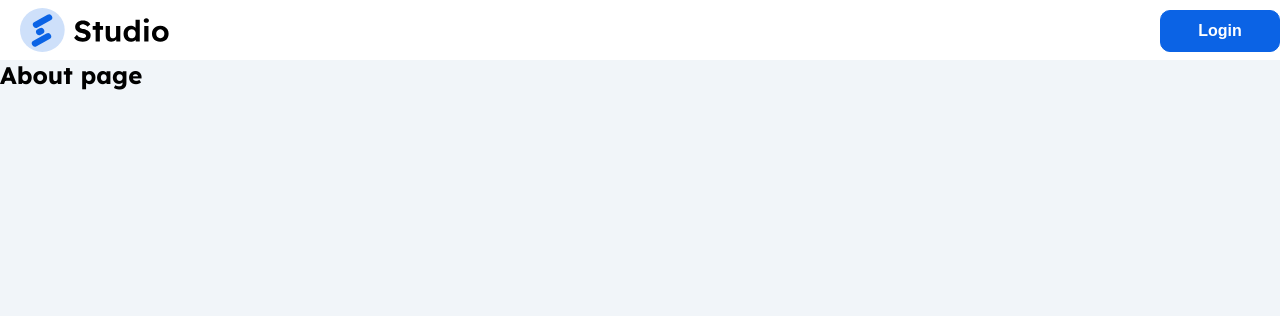
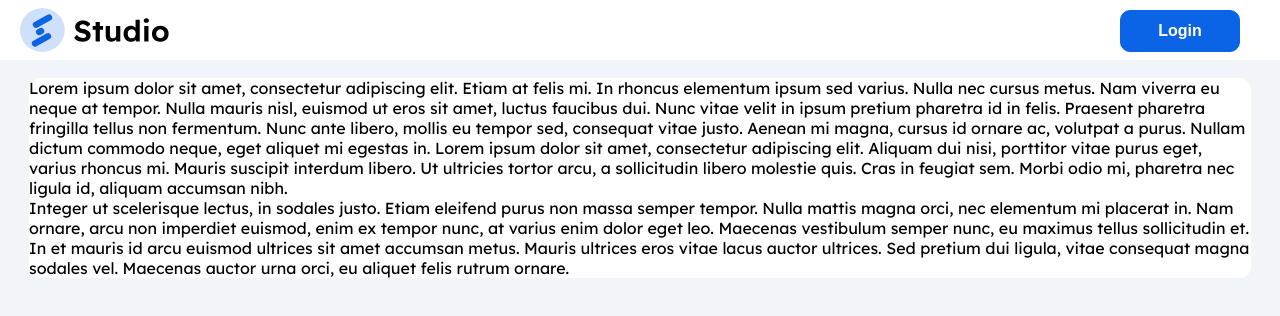
Before and after one commit to kovad003/Studio-frontend, a React (Create React App) app: page /about in a window 1280 px wide. Shown: the top 316 px of the page. Built offline with nearby package versions, Linux system fonts and the light colour scheme.

Commit message:
finished the about page header

```diff
--- a/src/Pages/AboutPage.js
+++ b/src/Pages/AboutPage.js
@@ -18,7 +18,34 @@ const AboutPage = () => {
 
       <div className="AboutPage__content">
         <div className="AboutPage__content-left">
-          <h1>About page</h1>
+          {/*  <h1>About page</h1> */}
+          <p>
+            Lorem ipsum dolor sit amet, consectetur adipiscing elit. Etiam at
+            felis mi. In rhoncus elementum ipsum sed varius. Nulla nec cursus
+            metus. Nam viverra eu neque at tempor. Nulla mauris nisl, euismod ut
+            eros sit amet, luctus faucibus dui. Nunc vitae velit in ipsum
+            pretium pharetra id in felis. Praesent pharetra fringilla tellus non
+            fermentum. Nunc ante libero, mollis eu tempor sed, consequat vitae
+            justo. Aenean mi magna, cursus id ornare ac, volutpat a purus.
+            Nullam dictum commodo neque, eget aliquet mi egestas in. Lorem ipsum
+            dolor sit amet, consectetur adipiscing elit. Aliquam dui nisi,
+            porttitor vitae purus eget, varius rhoncus mi. Mauris suscipit
+            interdum libero. Ut ultricies tortor arcu, a sollicitudin libero
+            molestie quis. Cras in feugiat sem. Morbi odio mi, pharetra nec
+            ligula id, aliquam accumsan nibh.
+          </p>
+
+          <p>
+            Integer ut scelerisque lectus, in sodales justo. Etiam eleifend
+            purus non massa semper tempor. Nulla mattis magna orci, nec
+            elementum mi placerat in. Nam ornare, arcu non imperdiet euismod,
+            enim ex tempor nunc, at varius enim dolor eget leo. Maecenas
+            vestibulum semper nunc, eu maximus tellus sollicitudin et. In et
+            mauris id arcu euismod ultrices sit amet accumsan metus. Mauris
+            ultrices eros vitae lacus auctor ultrices. Sed pretium dui ligula,
+            vitae consequat magna sodales vel. Maecenas auctor urna orci, eu
+            aliquet felis rutrum ornare.
+          </p>
         </div>
         <div className="AboutPage__content-right"></div>
       </div>
@@ -44,12 +71,7 @@ const StyledAboutPage = styled.section`
     background-color: ${(props) => props.theme.white};
     height: 60px;
 
-    .AboutPage__left {
-      flex: 1;
-      display: flex;
-      align-items: center;
-      justify-content: center;
-    }
+    /*
 
     .AboutPage__right {
       display: flex;
@@ -57,12 +79,23 @@ const StyledAboutPage = styled.section`
       justify-content: center;
       width: 200px;
       padding: 0 10px;
-    }
+    } */
 
     .AboutPage__btn {
       width: 120px;
       height: 40px;
+      margin-right: 40px;
     }
+  }
+
+  .AboutPage__content {
+    flex: 1;
+    display: flex;
+    align-items: center;
+    justify-content: center;
+    margin: 18px 29px;
+    border-radius: 12px;
+    background-color: ${(props) => props.theme.white};
   }
 `;
 
```
